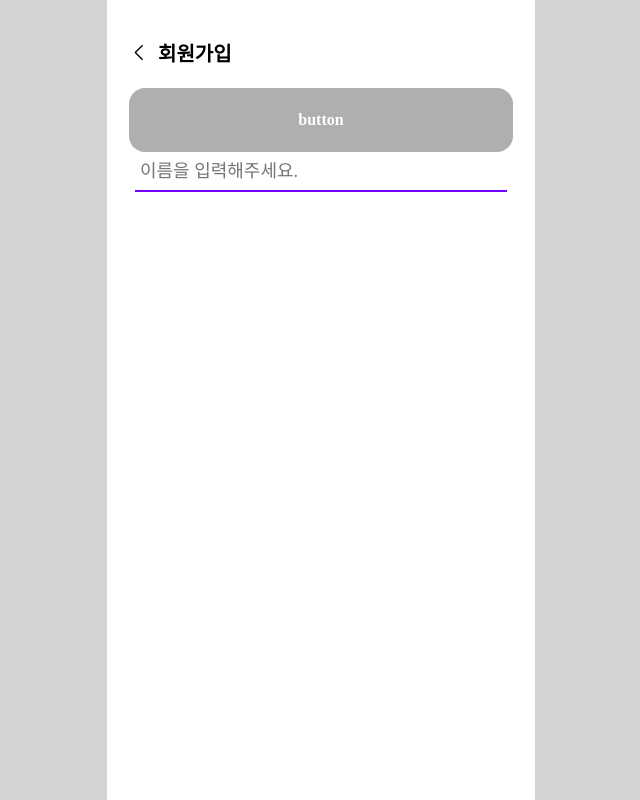
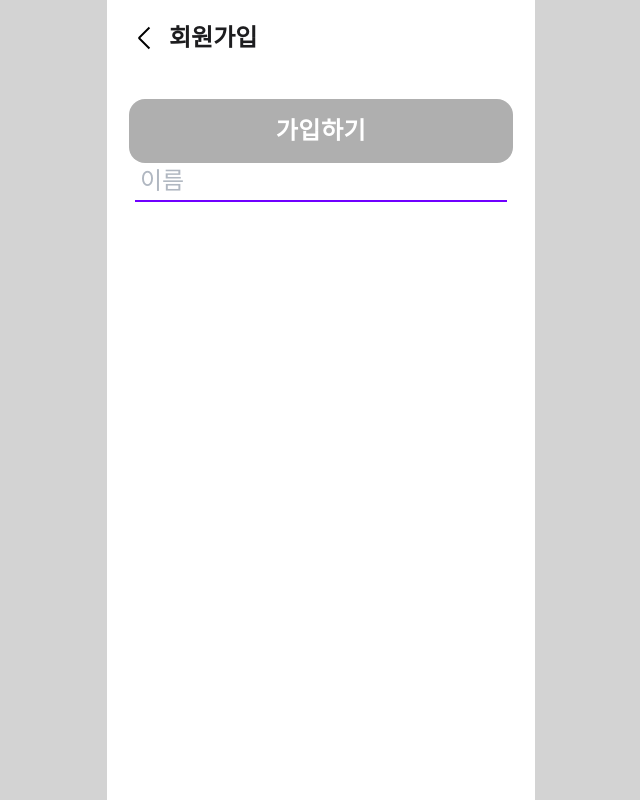
Before and after one commit to Likelion-Inha-10/Duckku-fe, a React (Create React App) app: page / in a window 1280 px wide. Shown: the whole page, without its empty margins (319-959 px from the left). Built offline with nearby package versions, Linux system fonts and the light colour scheme; a web font is replaced by a local one.

Commit message:
chore: 공용 컴포넌트 수정 작업

```diff
--- a/src/assets/theme/index.jsx
+++ b/src/assets/theme/index.jsx
@@ -8,6 +8,7 @@ const colors = {
   noonToDusk: "linear-gradient(90deg, #EC7A85 0%, #C9E3F8 100%)",
   white: "#FFFFFF",
   purple: "#7000FF",
+  headerText: "#1D1D1F",
 };
 
 const flex = {
--- a/src/duckku-ui/Button/index.jsx
+++ b/src/duckku-ui/Button/index.jsx
@@ -7,7 +7,7 @@ const Button = styled.button`
   border: none;
   border-radius: ${(props) =>
     props.borderRadius ? props.borderRadius : "16"}px;
-  font-size: ${(props) => (props.fontSize ? props.fontSize : "16")}px;
+  font-size: ${(props) => (props.fontSize ? props.fontSize : "24")}px;
   font-weight: ${(props) => (props.fontWeight ? props.fontWeight : "700")};
   text-align: center;
   color: ${(props) => (props.color ? props.color : props.theme.colors.white)};
@@ -16,6 +16,8 @@ const Button = styled.button`
       ? props.theme.colors[props.backgroundColor]
       : props.theme.colors.main};
   z-index: inherit;
+  line-height: 29px;
+  letter-spacing: 0.55px;
 
   ${(props) =>
     props.large &&
--- a/src/duckku-ui/Header/index.jsx
+++ b/src/duckku-ui/Header/index.jsx
@@ -7,7 +7,7 @@ import Margin from "../Margin";
 
 const Wrapper = styled(Flex)`
   width: 100%;
-  height: 68px;
+  height: 29px;
 `;
 
 const Title = styled.div`
@@ -37,14 +37,16 @@ const Header = (props) => {
     // 추후 작성 예정
   };
   return (
-    <Wrapper align="center">
+    <Wrapper>
       <Margin width="20" />
       <Back onClick={moveToBack} back={props.back}>
-        <VscChevronLeft size="25" color={theme.colors.black} />
+        <VscChevronLeft size="36" color={theme.colors.black} />
       </Back>
       <Margin width="6" />
       <Title title={props.title}>
-        <Typography fontSize="20">{props.title}</Typography>
+        <Typography bold24 color="headerText">
+          {props.title}
+        </Typography>
       </Title>
     </Wrapper>
   );
--- a/src/duckku-ui/Input/index.jsx
+++ b/src/duckku-ui/Input/index.jsx
@@ -3,14 +3,30 @@ import styled from "styled-components";
 const Input = styled.input`
   border: none;
   border-bottom: 2px solid ${(props) => props.theme.colors[props.borderColor]};
-  font-size: ${(props) => (props.fontSize ? props.fontSize : "18")}px;
-  height: ${(props) => (props.height ? props.height : "40")}px;
+  font-size: ${(props) => (props.fontSize ? props.fontSize : "24")}px;
+  font-weight: ${(props) => (props.fontWeight ? props.fontWeight : "400")};
+  height: ${(props) => (props.height ? props.height : "39")}px;
+  line-height: 29px;
   width: 372px;
   padding-left: 5px;
   box-sizing: border-box;
   outline: none;
   background-color: ${(props) =>
     props.backgroundColor ? props.backgroundColor : "white"};
+
+  ::placeholder,
+  ::-webkit-input-placeholder {
+    color: #b0b7c1;
+    font-weight: 400;
+    font-size: 24px;
+    line-height: 29px;
+  }
+  :-ms-input-placeholder {
+    color: #b0b7c1;
+    font-weight: 400;
+    font-size: 24px;
+    line-height: 29px;
+  }
 `;
 
 export default Input;
--- a/src/duckku-ui/Layout/index.jsx
+++ b/src/duckku-ui/Layout/index.jsx
@@ -5,6 +5,7 @@ import Flex from "../Flex";
 const Width = styled.div`
   height: 100% !important;
   min-height: 550px;
+  max-height: 926px;
   max-width: 428px;
   margin: 0 auto;
   padding-top: 20px;
@@ -21,6 +22,10 @@ const BackColor = styled.div`
   width: 100%;
   height: 100%;
   background-color: #d3d3d3;
+
+  display: flex;
+  justify-content: center;
+  align-items: center;
 `;
 
 const Layout = ({ children }) => (
--- a/src/duckku-ui/Typography/index.jsx
+++ b/src/duckku-ui/Typography/index.jsx
@@ -1,7 +1,10 @@
 import styled, { withTheme } from "styled-components";
 
 const Typography = styled.div`
-  color: ${(props) => (props.color ? props.color : "black")};
+  color: ${(props) =>
+    props.color
+      ? props.theme.colors[props.color]
+      : props.theme.colors.headerText};
   font-size: ${(props) => (props.fontSize ? props.fontSize : "16")}px;
   font-weight: ${(props) => (props.fontWeight ? props.fontWeight : "600")};
 
@@ -28,6 +31,62 @@ const Typography = styled.div`
     `
       display : inline-block;
     `}
+
+    ${(props) =>
+    props.thin14 &&
+    `
+        font-weight: 400;
+        font-size: 14px;
+        `}
+
+    ${(props) =>
+    props.thin16 &&
+    `
+        font-weight: 400;
+        font-size: 16px;
+    `}
+
+    ${(props) =>
+    props.thin18 &&
+    `
+        font-weight: 400;
+        font-size: 18px;
+    `}
+
+    ${(props) =>
+    props.thin21 &&
+    `
+        font-weight: 400;
+        font-size: 21px;
+    `}
+
+    ${(props) =>
+    props.regular16 &&
+    `
+        font-weight: 500;
+        font-size: 16px;
+    `}
+
+    ${(props) =>
+    props.bold16 &&
+    `
+            font-weight: 700;
+            font-size: 16px;
+        `}
+
+    ${(props) =>
+    props.bold21 &&
+    `
+        font-weight: 700;
+        font-size: 21px;
+        `}
+
+    ${(props) =>
+    props.bold24 &&
+    `
+        font-weight: 700;
+        font-size: 24px;
+    `}
 `;
 
 export default withTheme(Typography);
--- a/src/pages/Intro/index.jsx
+++ b/src/pages/Intro/index.jsx
@@ -1,15 +1,16 @@
-import styled from "styled-components";
 import Button from "../../duckku-ui/Button";
 import Header from "../../duckku-ui/Header";
 import Input from "../../duckku-ui/Input";
 import Layout from "../../duckku-ui/Layout";
+import Margin from "../../duckku-ui/Margin";
 
 const Intro = () => {
   return (
     <Layout>
       <Header back title="회원가입" />
-      <Button backgroundColor="gray">button</Button>
-      <Input borderColor="purple" placeholder="이름을 입력해주세요."></Input>
+      <Margin height="50" />
+      <Button backgroundColor="gray">가입하기</Button>
+      <Input borderColor="purple" placeholder="이름"></Input>
     </Layout>
   );
 };
```
